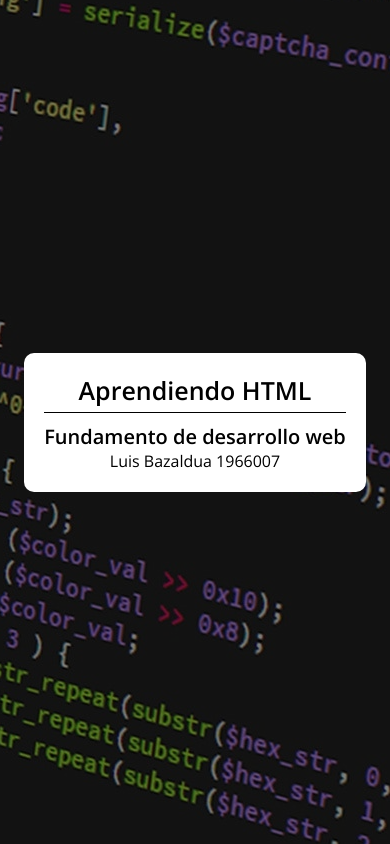
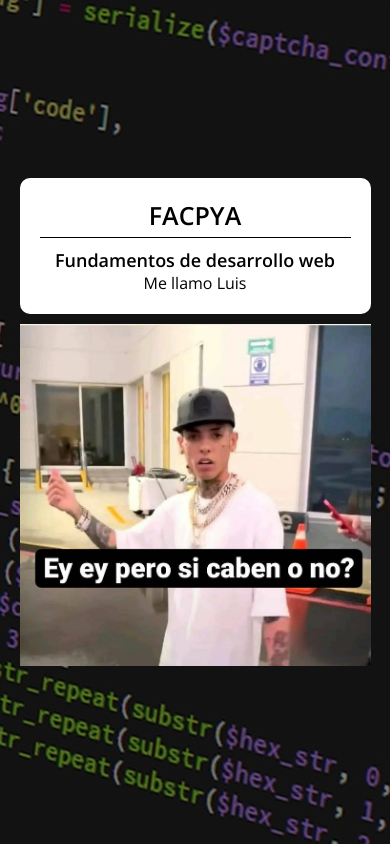
Before and after one commit to bazalduadw/bazaldua-practica1, a plain HTML site: page index.html in a window 390 px wide. Drawn offline with nearby package versions, Linux system fonts and the light colour scheme.

Commit message:
agregando estilos css

```diff
--- a/index.html
+++ b/index.html
@@ -11,11 +11,11 @@
 
     <div class="contenedor">
         <div class="contenedor-info">
-            <h1 class="titulo">Aprendiendo HTML</h1>
-            <h2 class="subtitulo">Fundamento de desarrollo web</h2>
-            <p class="parrafo">Luis Bazaldua 1966007</p>
+            <h1 class="titulo">FACPYA</h1>
+            <h2 class="subtitulo">Fundamentos de desarrollo web</h2>
+            <p class="parrafo">Me llamo Luis</p>
         </div>
-
+        <img src="img/2cce040835a90c959aab8f7875abf8f1.jpg" class="imagen" />
     </div>
 
 </body>
--- a/styles.css
+++ b/styles.css
@@ -19,8 +19,10 @@
 }
 
 .contenedor-info{
+    width: 500px;
     background: white;
     padding: 20px;
+    margin-bottom: 10px;
     text-align: center;
     border-radius: 10px;
 }
@@ -32,13 +34,18 @@
     margin-bottom: 10px;
 }
 
+.imagen{
+    width: 500px;
+}
+
 @media screen and (max-width: 900px){
     .contenedor{
         background-position: center;
     }
 
-    .contenedor-info {
-        margin: 0px 20px 0px 20px;
+    .contenedor-info, .imagen {
+        width: 90%;
+
     }
 
     .titulo{
@@ -46,6 +53,7 @@
     }
 
     .subtitulo{
-        font-size: 20px;
+        font-size: 18px;
     }
+
 }
```
Also changed, not shown: img/2cce040835a90c959aab8f7875abf8f1.jpg (added).
